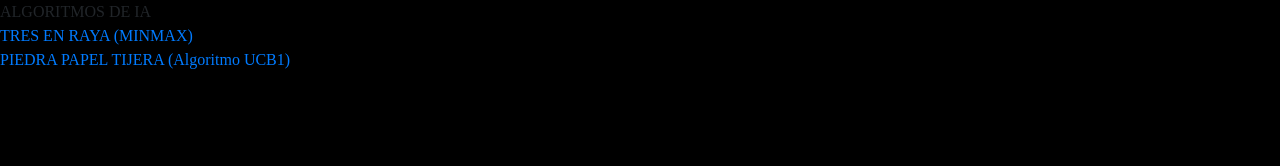
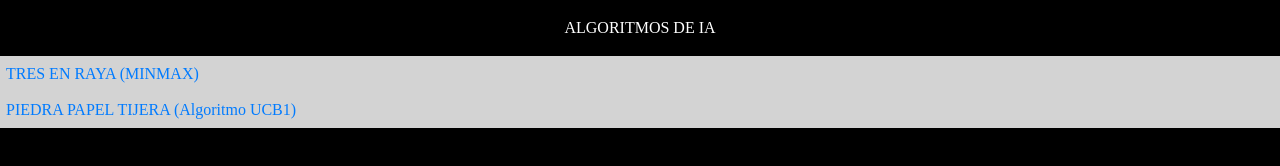
Before and after one commit to JorgeBarcena3/AI, a plain HTML site: page index.html in a window 1280 px wide. Drawn offline with nearby package versions, Linux system fonts and the light colour scheme.

Commit message:
Nuevo menú

```diff
--- a/index.html
+++ b/index.html
@@ -9,8 +9,14 @@
     <title>Algoritmos de IA</title>
 </head>
 <body>
-    <div class="TituloWeb">ALGORITMOS DE IA</div>
-    <a href="./TICTACTOE/TICTACTOE.html">TRES EN RAYA (MINMAX)</a> <br>
-    <a href="./Piedra-Papel-Tijera/PiedraGame.html">PIEDRA PAPEL TIJERA (Algoritmo UCB1)</a>
+    <div class="tituloWeb">ALGORITMOS DE IA</div>
+
+    <div class="enlace">
+        <a href="./TICTACTOE/TICTACTOE.html">TRES EN RAYA (MINMAX)</a> <br>
+    </div>
+
+    <div class="enlace">
+        <a href="./Piedra-Papel-Tijera/PiedraGame.html">PIEDRA PAPEL TIJERA (Algoritmo UCB1)</a>
+    </div>
 </body>
 </html>
--- a/styles.css
+++ b/styles.css
@@ -3,3 +3,19 @@ body {
     background: black;
     background-size: cover;
 }
+
+.tituloWeb{
+    text-align: center;
+    color: white;
+    margin-top: 2vh;
+    margin-bottom: 2vh;
+}
+
+.enlace{
+    padding: 6px;
+    background: lightgrey;
+}
+
+.enlace a:active{
+    background: red;
+}
```
